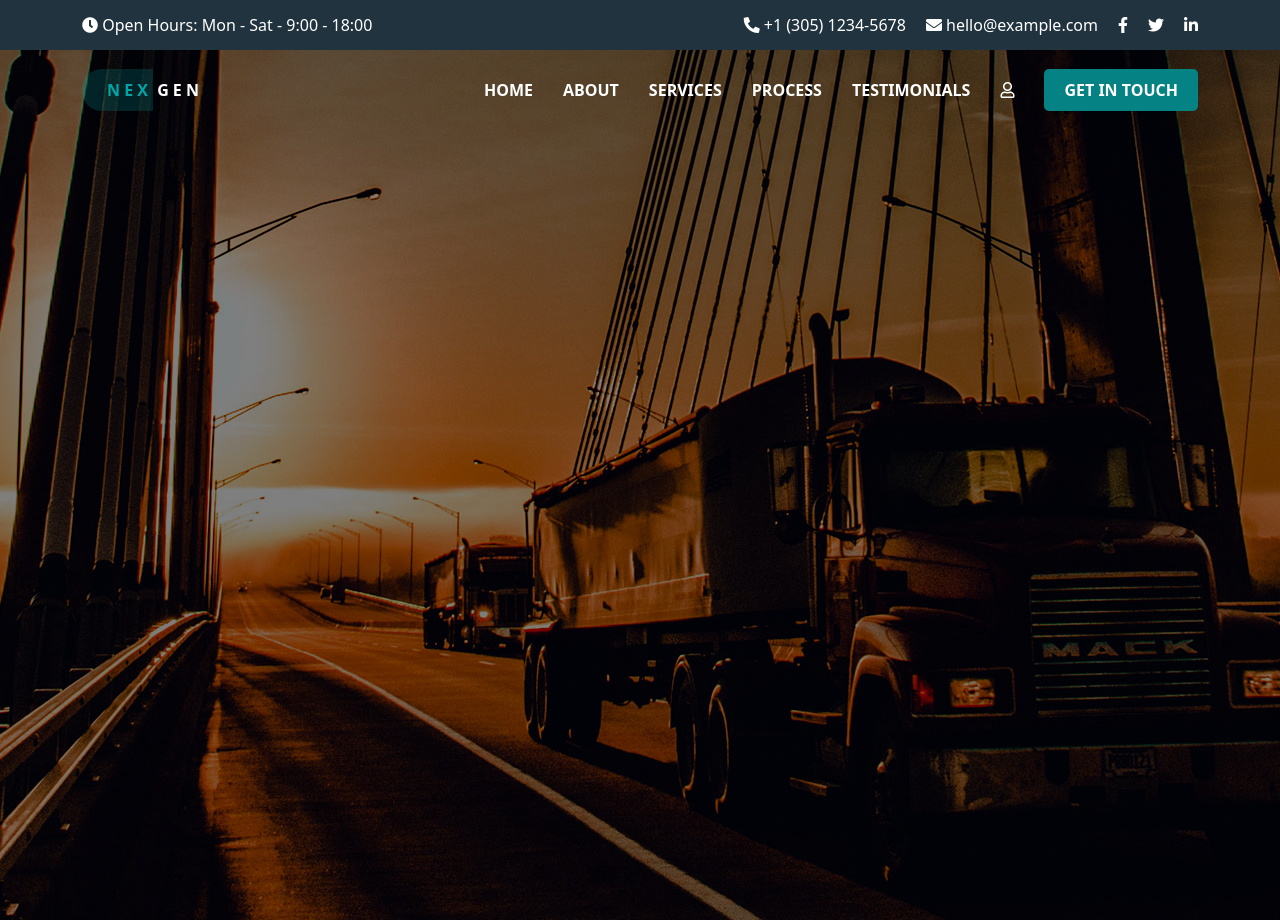
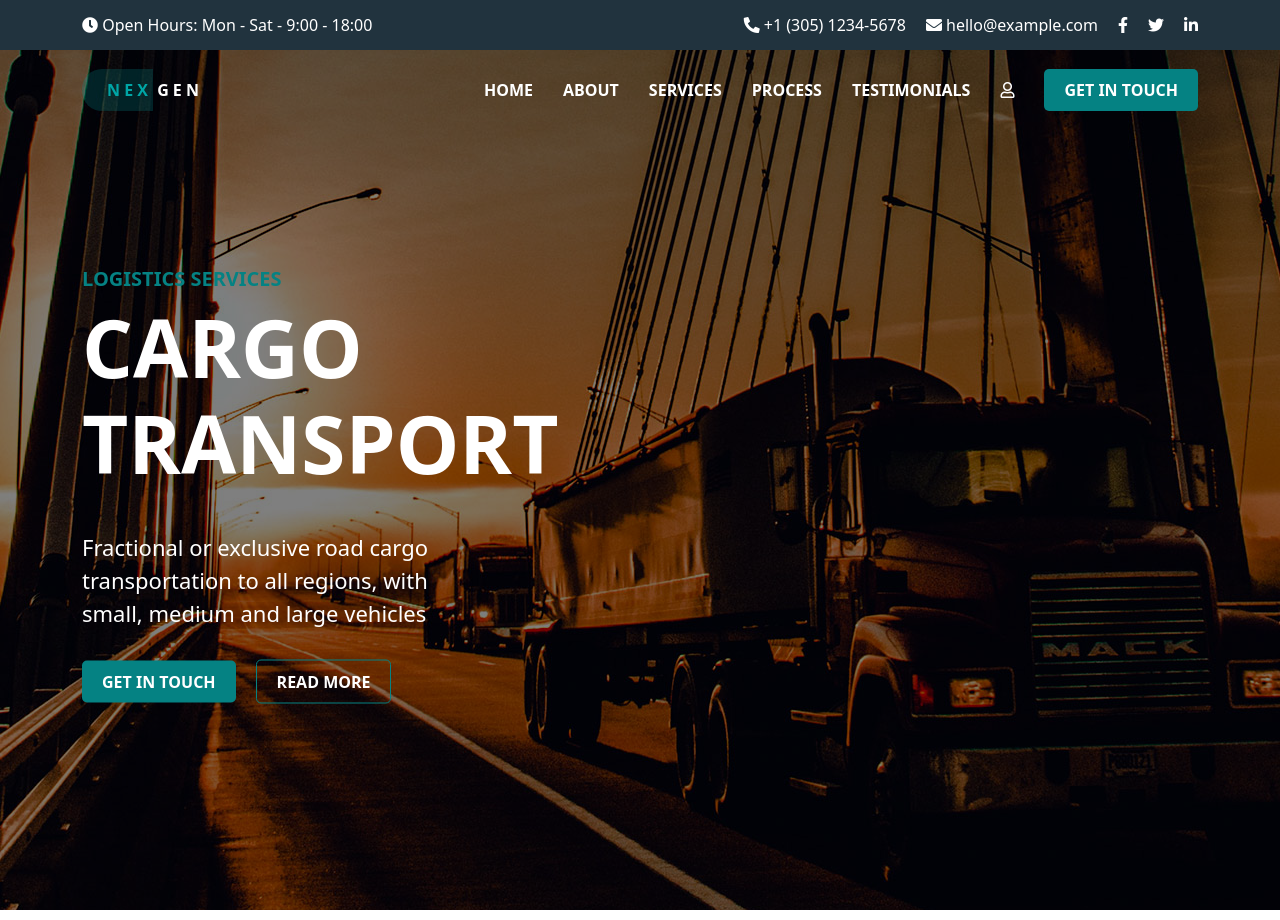
Before and after one commit to DaviCau/proj-html-vuejs, a Vue app: page / in a window 1280 px wide. Built offline with nearby package versions, Linux system fonts and the light colour scheme.

Commit message:
finito header

```diff
--- a/src/App.vue
+++ b/src/App.vue
@@ -69,5 +69,19 @@ export default {
       color: white;
     }
   }
+  .empty_btn {
+    color: white;
+    text-decoration: none;
+    text-transform: uppercase;
+    font-weight: bold;
+    padding: 10px 20px;
+    background-color: transparent;
+    border-radius: 5px;
+    border: solid 1px #058283;
+
+    &:hover {
+      color: white;
+    }
+  }
 
 </style>
--- a/src/components/Header.vue
+++ b/src/components/Header.vue
@@ -31,6 +31,15 @@
                             </ul>
                         </div>
                     </nav>
+                    <div class="jumbotron_content">
+                        <h4>logistics services</h4>
+                        <h1>Cargo transport</h1>
+                        <p>Fractional or exclusive road cargo transportation to all regions, with small, medium and large vehicles</p>
+                        <div class="jumbotron_buttons">
+                            <a class="full_btn" href="#">Get in Touch</a>
+                            <a class="empty_btn" href="#">Read More</a>
+                        </div>
+                    </div>
                 </div>
             </div>
         </div>
@@ -47,9 +56,11 @@ export default {
 </script>
 
 <style lang="scss" scoped>
+    header {
+        color: white;
+
         .info_container {
             background-color: #21333e;
-        color: white;
 
             .info {
                 height: 50px;
@@ -73,7 +84,8 @@ export default {
 
             .back_jumbo {
                 background-color: rgba(0, 0, 0, 0.5);
-            height: 870px;
+                height: 860px;
+                position: relative;
 
                 nav {
                     height: 80px;
@@ -105,6 +117,38 @@ export default {
                         }
                     }
                 }
+
+                .jumbotron_content {
+                    position: absolute;
+                    top: 50%;
+                    transform: translateY(-50%);
+                    width: 30%;
+
+                    h4 {
+                        color: #058283;
+                        text-transform: uppercase;
+                        font-size: 20px;
+                        font-weight: bold;
+                    }
+                    h1 {
+                        font-size: 80px;
+                        text-transform: uppercase;
+                        font-weight: bold;
+                        margin: 0;
+                    }
+                    p {
+                        font-size: 22px;
+                        margin: 40px 0;
+                    }
+                    .jumbotron_buttons {
+                        margin: 20px 0 0;
+
+                        a {
+                            margin-right: 20px;
+                        }
+                    }
+                }
+            }
         }
     }
 </style>
```
Lines whose indentation alone changed are shown as unchanged.
